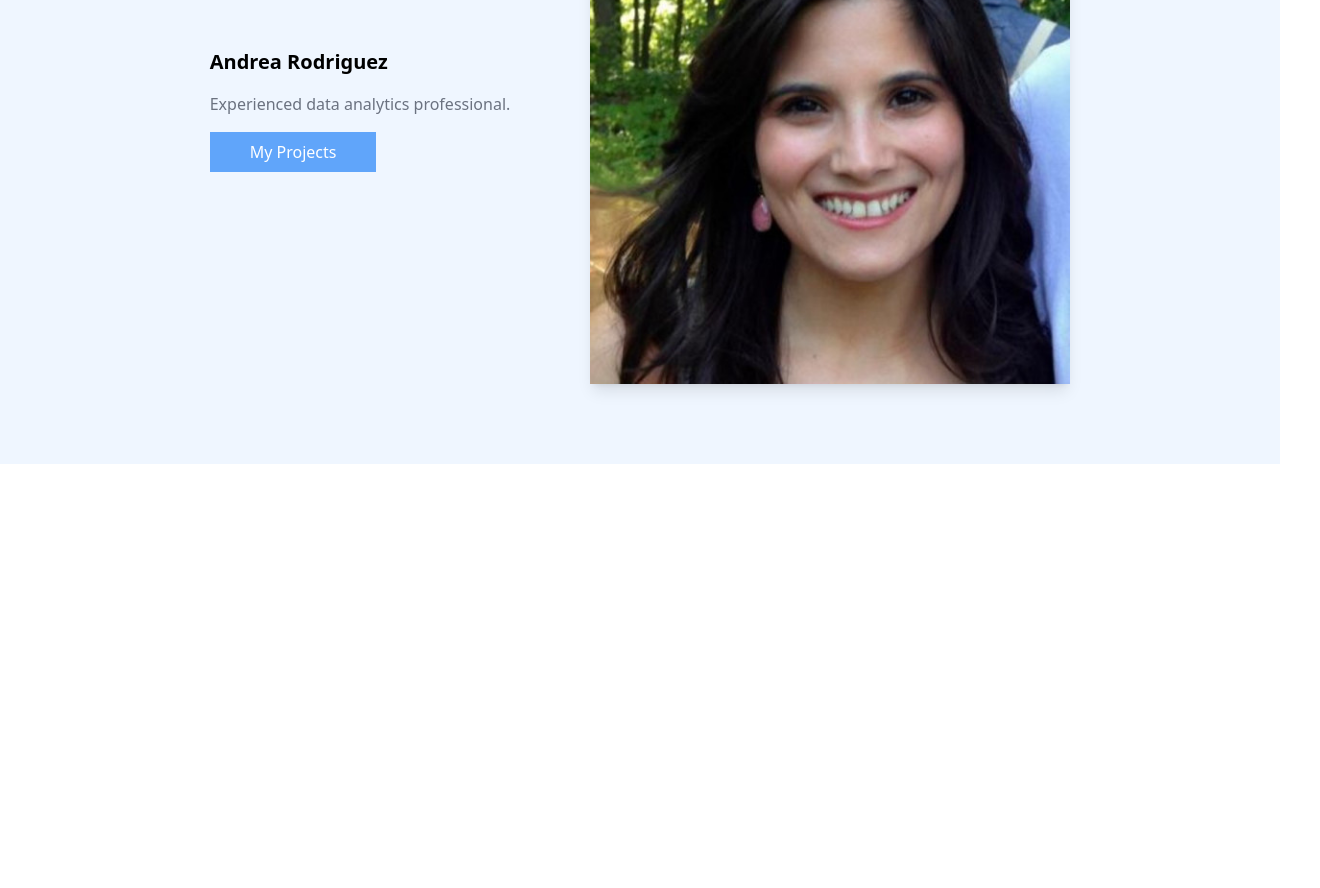
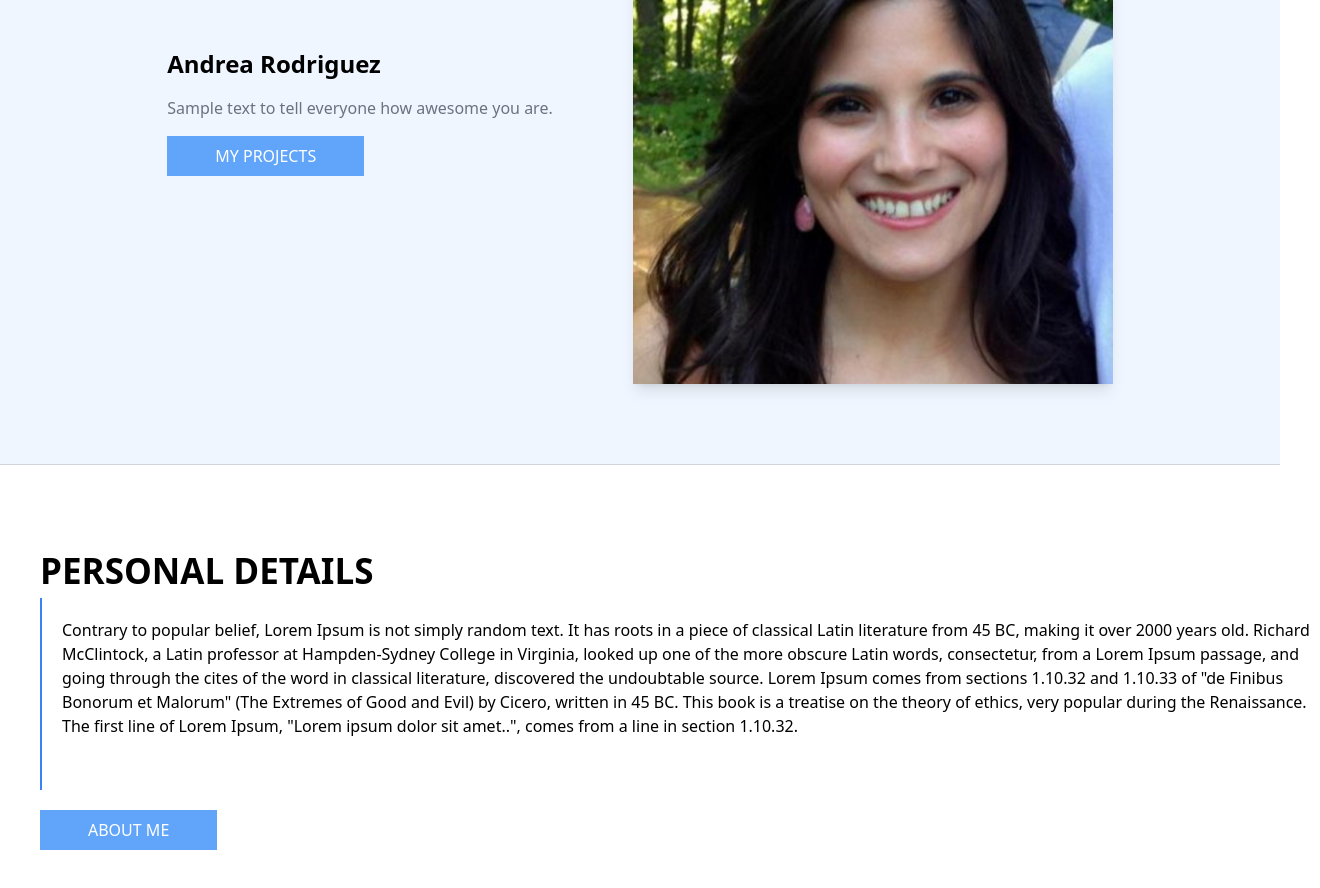
Before and after one commit to rreay724/andreas-website, a Next.js app: page / in a window 1280 px wide. Shown: the part 160-1048 px from the top of the page, 1320 px wide, since content can reach past the window. Before the commit the page ends 800 px from the top, so only its background shows below. Built offline with nearby package versions, Linux system fonts and the light colour scheme.

Commit message:
working on main

```diff
--- /dev/null
+++ b/components/Main.js
@@ -0,0 +1,53 @@
+function Profile() {
+  return (
+    <div>
+      <div className="flex h-[35rem] bg-blue-50 justify-center">
+        <div className="space-y-4 mr-20 items-center mt-36">
+          <h2 className="text-2xl font-semibold">Andrea Rodriguez</h2>
+          <p className="text-gray-500">
+            Sample text to tell everyone how awesome you are.
+          </p>
+          <button className="border bg-blue-400 px-12 py-2 border-none text-white hover:shadow-xl transition transform duration-300 ease-in-out">
+            MY PROJECTS
+          </button>
+        </div>
+        <img
+          src="/profile_pic.jpeg"
+          className="w-[30rem] h-[30rem] shadow-lg"
+          alt=""
+        />
+      </div>
+      <div className="h-[35rem] bg-white border-t border-gray-300">
+        <div className="ml-10 w-[80rem] mt-20">
+          <h1 className="text-[35px] font-semibold">PERSONAL DETAILS</h1>
+          <div className="flex space-x-5 h-48">
+            <div className="border-l-2 border-blue-500" />
+            <p className="items-center pt-5">
+              Contrary to popular belief, Lorem Ipsum is not simply random text.
+              It has roots in a piece of classical Latin literature from 45 BC,
+              making it over 2000 years old. Richard McClintock, a Latin
+              professor at Hampden-Sydney College in Virginia, looked up one of
+              the more obscure Latin words, consectetur, from a Lorem Ipsum
+              passage, and going through the cites of the word in classical
+              literature, discovered the undoubtable source. Lorem Ipsum comes
+              from sections 1.10.32 and 1.10.33 of "de Finibus Bonorum et
+              Malorum" (The Extremes of Good and Evil) by Cicero, written in 45
+              BC. This book is a treatise on the theory of ethics, very popular
+              during the Renaissance. The first line of Lorem Ipsum, "Lorem
+              ipsum dolor sit amet..", comes from a line in section 1.10.32.
+            </p>
+          </div>
+          <button className="mt-5 border bg-blue-400 px-12 py-2 border-none text-white hover:shadow-xl transition transform duration-300 ease-in-out">
+            ABOUT ME
+          </button>
+        </div>
+      </div>
+      <div className="h-[35rem] bg-white border-t border-gray-300 text-center">
+        <h1>Areas of Interest</h1>
+        <p>Take a look at my main areas of expertiece</p>
+      </div>
+    </div>
+  );
+}
+
+export default Profile;
--- a/components/Profile.js
+++ /dev/null
@@ -1,22 +0,0 @@
-function Profile() {
-  return (
-    <div className="flex h-[35rem] bg-blue-50 justify-center">
-      <div className="space-y-4 mr-20 items-center mt-36">
-        <h2 className="text-xl font-semibold">Andrea Rodriguez</h2>
-        <p className="text-gray-500">
-          Experienced data analytics professional.
-        </p>
-        <button className="border bg-blue-400 px-10 py-2 border-none text-white hover:shadow-xl transition transform duration-300 ease-in-out">
-          My Projects
-        </button>
-      </div>
-      <img
-        src="/profile_pic.jpeg"
-        className="w-[30rem] h-[30rem] shadow-lg"
-        alt=""
-      />
-    </div>
-  );
-}
-
-export default Profile;
--- a/components/index.js
+++ b/components/index.js
@@ -1,2 +1,2 @@
 export { default as Header } from "./Header";
-export { default as Profile } from "./Profile";
+export { default as Main } from "./Main";
--- a/pages/index.js
+++ b/pages/index.js
@@ -1,5 +1,5 @@
 import Head from "next/head";
-import { Header, Profile } from "../components/index";
+import { Header, Main } from "../components/index";
 
 export default function Home() {
   return (
@@ -12,7 +12,7 @@ export default function Home() {
         <Header />
       </header>
       <main>
-        <Profile />
+        <Main />
       </main>
     </div>
   );
```
Also changed, not shown: 1 other file (tests, documents, lock files or other folders).
